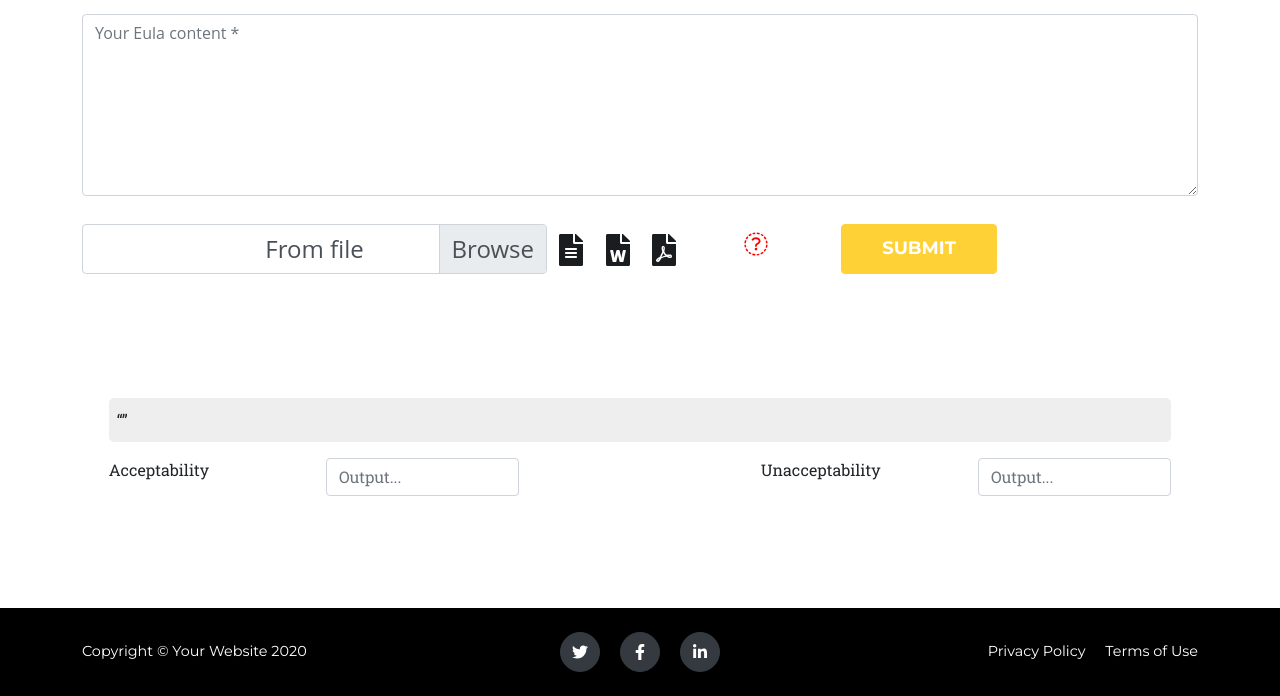
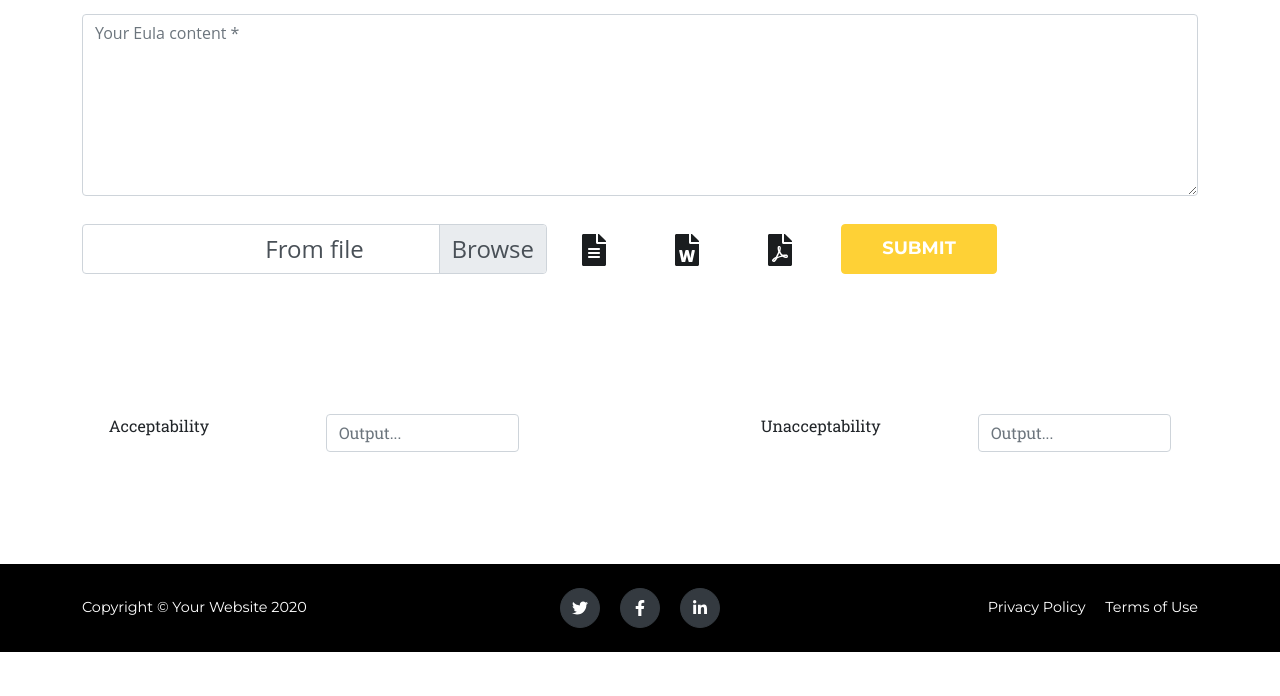
Before and after one commit to Tikquuss/eulapp, a Django app: page /prediction_interface in a window 1280 px wide. Shown: the part 391-1087 px from the top of the page. After the commit the page ends 1043 px from the top, so only its background shows below. Run offline with Django 3.2, Linux system fonts and the light colour scheme; some libraries are stand-ins or nearby versions; some web fonts are replaced.

Commit message:
fix some todo

```diff
--- a/prediction/__init__.py
+++ b/prediction/__init__.py
@@ -30,11 +30,11 @@
         # 1
         methods_dic["Bag of word + Logistic Regression"] = mybag_predict
         methods_dic["TD-IDF + Logistic Regression"] = tfidf_predict
-        methods_dic["BERT + Logistic Regression"] = bert_predict
         ai_modeles = list(methods_dic.keys())
 
-        # 2 : can crach
+        # 2 : can crash
         """
+        methods_dic["BERT + Logistic Regression"] = bert_predict
         reloaded_predictors = self.download()
         roberta_tmp = get_ktrain_predict_method(ktrain_predictor = reloaded_predictors["roberta_eula_08_17_2020"])
         methods_dic["bert fine_tuning"] = roberta_tmp
--- a/prediction/templates/prediction/prediction.html
+++ b/prediction/templates/prediction/prediction.html
@@ -112,28 +112,22 @@
                                     -->
                                 </div>
                                 <style>
-                                    .fa-file {
+                                    .fa-file, #massage {
                                         padding-top: 2%;
                                     }
                                 </style>
                                 <div class="col-md-3">
                                     <div class="row">
-                                        <div class="col-md-2 fa-file" id=".txt">
+                                        <div class="col-md-4 fa-file" id=".txt">
                                             <span class="fas fa-file-alt fa-lg"></span>
                                         </div>
-                                        <div class="col-md-2 fa-file" id="docx,.doc">
+                                        <div class="col-md-4 fa-file" id="docx,.doc">
                                             <span class="fas fa-file-word fa-lg"></span>
                                         </div>
-                                        <div class="col-md-2 fa-file" id=".pdf">
+                                        <div class="col-md-4 fa-file" id=".pdf">
                                             <span class="fas fa-file-pdf fa-lg"></span>
                                         </div>
-                                        <div class="col-md-6">
-
-                                            <p id="message" style="color: red;" class="fas"></p>
-
-                                        </div>
                                     </div>
-
                                 </div>
                                 <style>
                                     #submit-boutton {
@@ -148,6 +142,10 @@
                                     </div>
                                 </div>
                                 <div class="col-md-2"></div>
+                            </div>
+                            <div class="row">
+                                <div id="message" style='color: red;' class="col-md-12">
+                                </div>
                             </div>
                         </div>
                     </div>
@@ -212,17 +210,27 @@
         </div>
         {% endfor %}
         -->
+        <style>
+            #clonable_parent{
+                max-height: 1000px;
+                overflow-y: scroll;
+            }
+
+            blockquote {
+                max-height: 700px;
+                overflow-y: scroll;
+            }
+        </style>
         <div id="clonable_parent">
             <div class="clonable">
                 <div class="row">
                     <div class="col-md-1"></div>
                     <div class="col-md-10">
-                        <blockquote contenteditable="true">
-                            <p class="add"></p>
-                        </blockquote>
+                        <blockquote class="add"></blockquote>
                     </div>
                     <div class="col-md-1"></div>
                 </div>
+
                 <div class="row prediction-row">
                     <div class="col-md-1"></div>
                     <div class="col-md-2">
@@ -250,6 +258,63 @@
         </div>
     </section>
 
+    <!-- Modal -->
+    <style>
+        @import url(https://fonts.googleapis.com/css?family=Roboto:300,400);
+
+        /** SPINNER CREATION **/
+
+        .loader {
+            position: relative;
+            text-align: center;
+            margin: 15px auto 35px auto;
+            z-index: 9999;
+            display: block;
+            width: 80px;
+            height: 80px;
+            border: 10px solid rgba(0, 0, 0, .3);
+            border-radius: 50%;
+            border-top-color: #000;
+            animation: spin 1s ease-in-out infinite;
+            -webkit-animation: spin 1s ease-in-out infinite;
+        }
+
+        @keyframes spin {
+            to {
+                -webkit-transform: rotate(360deg);
+            }
+        }
+
+        @-webkit-keyframes spin {
+            to {
+                -webkit-transform: rotate(360deg);
+            }
+        }
+
+        /** MODAL STYLING **/
+
+        .modal-content {
+            border-radius: 0px;
+            box-shadow: 0 0 20px 8px rgba(0, 0, 0, 0.7);
+        }
+
+        .modal-backdrop.show {
+            opacity: 0.75;
+        }
+    </style>
+    <div class="modal fade" id="loadMe" tabindex="-1" role="dialog" aria-labelledby="loadMeLabel">
+        <div class="modal-dialog modal-sm" role="document">
+            <div class="modal-content">
+                <div class="modal-body text-center">
+                    <div class="loader"></div>
+                    <div clas="loader-txt">
+                        <p>In process</p>
+                    </div>
+                </div>
+            </div>
+        </div>
+    </div>
+
     <script>
         function getCookie(name) {
             var cookieValue = null;
@@ -271,6 +336,7 @@
         var clonable_node, clonable_node_temp, parentNode;
 
         $(document).ready(function(){
+
             /*1*/
             clonable_node_temp = document.getElementsByClassName('clonable')[0]
             clonable_node = clonable_node_temp.cloneNode(deep = true)
@@ -305,20 +371,28 @@
             });
         });
 
-        // The name of the file appear on select
+        //*
         $("#id_docfile").on("change", function() {
+            // The name of the file appear on select
+            /*1*/
+            /*
             var fileName = $(this).val().split("\\").pop();
             $(this).siblings(".custom-file-label").addClass("selected").html(fileName);
+            /*/
+
         });
+        //*/
 
         $(".fa-file").on("click", function(ev) {
             node = document.getElementById("id_docfile")
             b = ev.target.id
+
+            // todo : fix
+            /*
             if (b != ""){
                 node.setAttribute('accept', b)
-                a = node.getAttribute('accept')
-                console.log("========", a, b)
             }
+            //*/
             $("#id_docfile").click()
             document.getElementById("id_docfile").setAttribute('accept', accept_extension);
         });
@@ -329,8 +403,22 @@
 
             /*2*/
             parentNode.innerHTML = "";
+
+            /*3*/
+            $("#loadMe").modal({
+                backdrop: "static", //remove ability to close modal with click
+                keyboard: false, //remove option to close with keyboard
+                show: true //Display loader!
+            });
         }
 
+        function afterReceive(){
+            /*1*/
+            var min_t = 450
+            setTimeout(function() {
+      		    $("#loadMe").modal("hide");
+    	    }, min_t);
+        }
 
         $(document).on('submit', '#eula-form', function(){
 
@@ -352,16 +440,15 @@
                 data: new_data,
                 processData: false,
                 contentType: false,
+
                 success: function(data, status) {
 
                     //$("#eula-textarea").val(data['content'])
-                    //$("#message").text(data["message"])
+
                     document.getElementById("message").innerText = data["message"]
 
                     htmls = data["html"]
                     if(htmls){
-                        //parentNode = document.getElementById("clonable_parent")
-                        //clonable_node = document.getElementsByClassName('clonable')[0]
                         for (html of htmls){
                             if(html[1] != ""){
                                 let clonedNode = clonable_node.cloneNode(deep = true)
@@ -376,9 +463,13 @@
                         }
                         clonable_node_temp.style.display = "none"
                     }
+
+                    afterReceive()
                 },
                 error : function(xhr, errmsg, err) {
                     console.log(xhr.status + " : " + xhr.responseText);
+
+                    afterReceive()
                 }
             });
             return false;
--- a/prediction/views.py
+++ b/prediction/views.py
@@ -12,7 +12,7 @@
 from threading import Thread
 
 from .forms import DocumentForm, supported_extension
-from . import AppScope, ai_modeles
+from . import AppScope
 
 def app_scope(request):
     """
@@ -21,7 +21,6 @@
     see prediction.__init__.AppScope class
     """
     app = AppScope()
-    #app.start_app_scope()
     app_thead = Thread(target = app.start_app_scope)
     app_thead.start()
     return redirect('home')
@@ -57,36 +56,34 @@
 def prediction(request):
     """Prediction view"""
 
-    #template_name = "prediction/prediction.html"
     context = {}
     from . import ai_modeles
     context["models"] = ai_modeles
     context["succes"]= False
     context["at_home"] = True
-    #context["form"] = DocumentForm()
 
     if request.method == 'POST':
-        print(request.POST)
-        print(request.FILES)
         form = DocumentForm(request.POST, request.FILES)
         if form.is_valid():
             try :
+
                 # From file
+
                 docfile = request.FILES['docfile']
-                print(docfile)
+
                 if is_supported(file_name = str(docfile)) :
                     content = get_content(docfile)
                 else :
                     context["message"] = 'File type not supported.'
                     return JsonResponse(context)
-                    #return TemplateResponse(request, template_name, context)
 
             except MultiValueDictKeyError :
+
                 # From text area
+
                 content =  request.POST["eula"]
                 if not text_is_valid(text = content) :
                     context["message"] = 'Please fill in the text box or choose a file.'
-                    #return TemplateResponse(request, template_name, context)
                     return JsonResponse(context)
                 else :
                     content = [content]
@@ -94,7 +91,6 @@
                 model_name = request.POST["model_name"]
             except MultiValueDictKeyError :
                 context["message"] = 'Choose a model.'
-                #return TemplateResponse(request, template_name, context)
                 return JsonResponse(context)
 
             try :
@@ -120,8 +116,6 @@
             context["succes"] = True
             context["output"] = output
             context["message"] = ""
-            print(context)
-            #return TemplateResponse(request, template_name, context)
             return JsonResponse(context)
     else :
         return home(request)
@@ -132,21 +126,20 @@
         pdfReader = PyPDF2.PdfFileReader(document)
         content = [pdfReader.getPage(page).extractText() for page in range(pdfReader.numPages)]
         content = [text for text in content if text_is_valid(text = text)]
-        #content = '\n'.join(content)
+
     elif extension in [".doc", ".docx"] :
         doc = docx.Document(document)
         content = doc.paragraphs
-        content = [para.text for para in content if text_is_valid(text = para.text)][:3]
-        #content = '\n'.join(content)
+        content = [para.text for para in content if text_is_valid(text = para.text)]
+
     else :
         content = document.read().decode('utf-8')
-        content = content if text_is_valid(text = content) else ""
-        content = content.split("\n")
+        content = content.split("\n") if text_is_valid(text = content) else []
 
     return content
 
 def is_supported(file_name : str):
-    _, extension = os.path.splitext(file_name) # file_name.split(".")[-1]
+    _, extension = os.path.splitext(file_name)
     if extension in supported_extension :
         return True
     else :
@@ -170,8 +163,13 @@
 
     _, color_list = get_color_list(n_element = len(collection.keys()), color_list = ["red", "blue", "orange"])
 
+    # No coloring of texts of zero frequency
+    collection[0] = []
+
     html_dico = {}
+
     for index, word_list in enumerate(list(collection.values())) :
+
         for word in word_list :
             try :
                 html_dico[word]
@@ -212,6 +210,7 @@
         for chunk in filestream.chunks():
             destination_file.write(chunk)
 
+"""
 import random
 import matplotlib.pyplot as plt
 
@@ -237,3 +236,4 @@
         rgb_values.append((r,g,b))
 
     return rgb_values, hex_values
+"""
```
Also changed, not shown: prediction/utils.py (+20 -14 lines), 1 other file.
